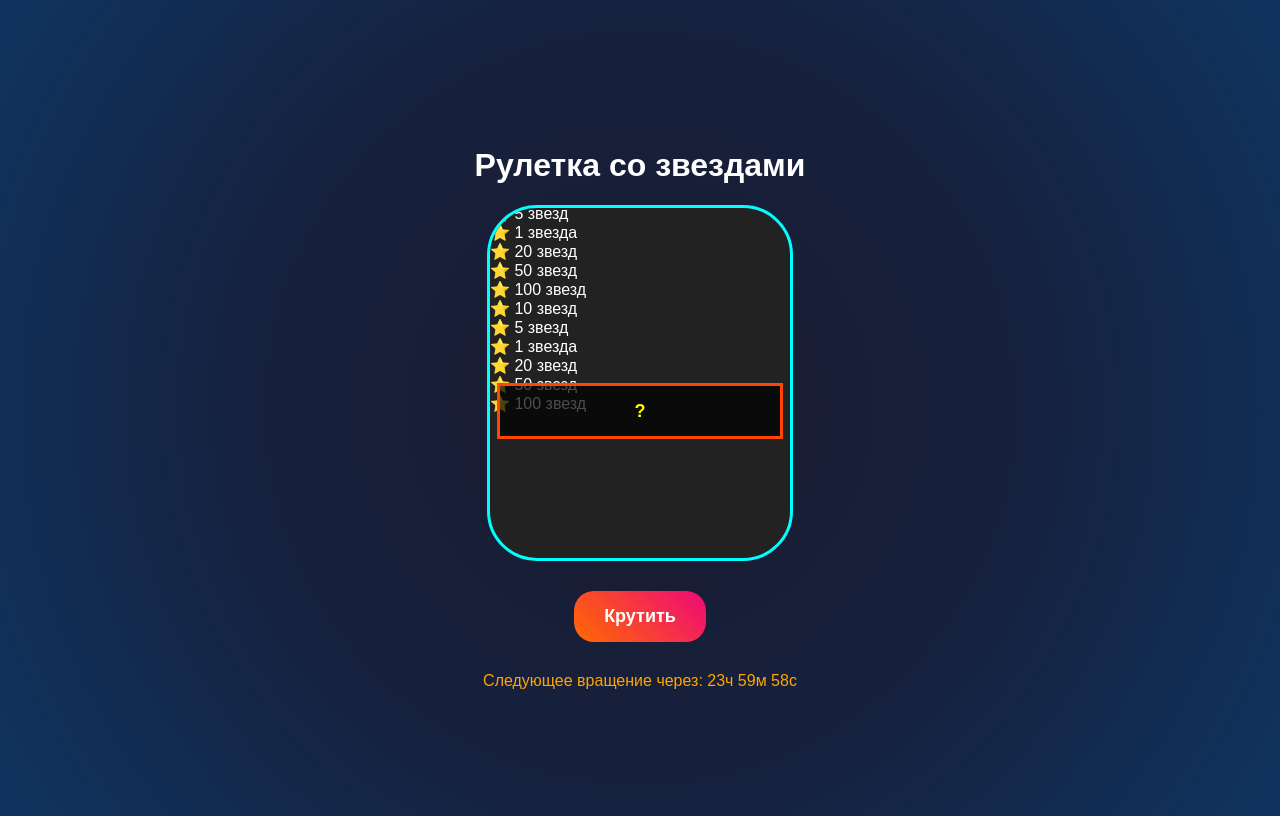
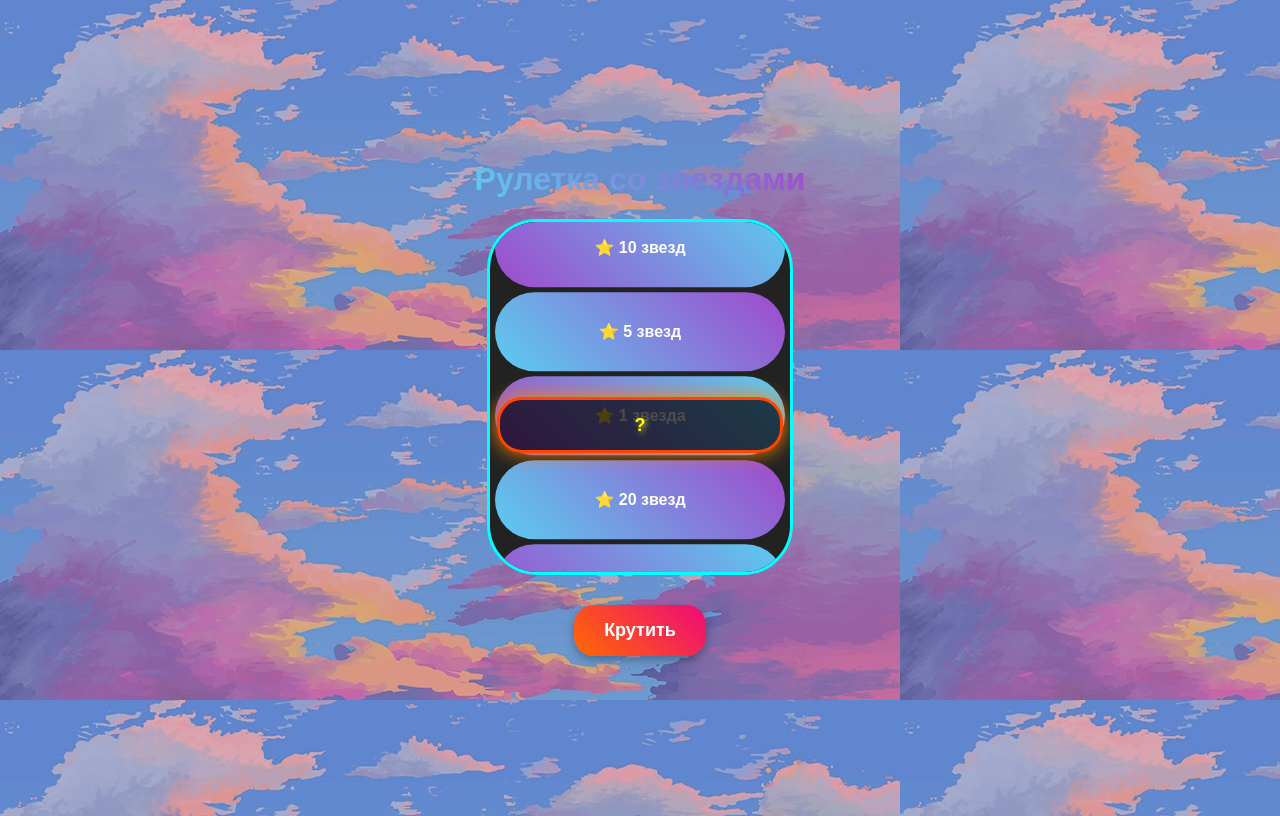
Before and after one commit to Tuychiev2005/tuychiev2006f.github.io, a plain HTML site: page index.html in a window 1280 px wide. Both pictures are taken after a click on the button "Крутить". Drawn offline with Linux system fonts and the light colour scheme.

Commit message:
Update index.html

```diff
--- a/index.html
+++ b/index.html
@@ -12,10 +12,14 @@
             justify-content: center;
             height: 100vh;
             background: radial-gradient(circle, #1a1a2e, #16213e, #0f3460);
+            background-image: url('IMG_20240726_125721_432.jpg');
             color: white;
             font-family: Arial, sans-serif;
         }
         h1 {
+            background: linear-gradient(45deg, #5bcdf0, #a049cc);
+            -webkit-background-clip: text;
+            -webkit-text-fill-color: transparent;
             font-size: 2em;
         }
         .roulette-container {
@@ -28,6 +32,21 @@
             background-color: #222;
             margin-bottom: 20px;
         }
+        .ticket {
+            padding: 30px;
+            text-align: center;
+            margin: 5px;
+            border-radius: 50px;
+            transition: opacity 0.5s ease-out;
+            color: white;
+            font-weight: bold;
+        }
+        .ticket:nth-child(odd) {
+            background: linear-gradient(45deg, #5bcdf0, #a049cc);
+        }
+        .ticket:nth-child(even) {
+            background: linear-gradient(45deg, #a049cc, #5bcdf0);
+        }
         .identifier {
             position: absolute;
             left: 50%;
@@ -36,14 +55,25 @@
             height: 50px;
             top: 50%;
             border: 3px solid #ff4500;
+            border-radius: 25px;
             background: rgba(0, 0, 0, 0.7);
-            color: yellow;
-            text-align: center;
+            box-shadow: 0 0 15px rgba(255, 69, 0, 0.8);
             display: flex;
             align-items: center;
             justify-content: center;
             font-size: 18px;
             font-weight: bold;
+            color: yellow;
+            text-shadow: 2px 2px 5px rgba(255, 255, 0, 0.7);
+            animation: glow 1.5s infinite alternate;
+        }
+        @keyframes glow {
+            from {
+                box-shadow: 0 0 10px rgba(255, 69, 0, 0.8);
+            }
+            to {
+                box-shadow: 0 0 20px rgba(255, 140, 0, 1);
+            }
         }
         .message {
             margin-top: 20px;
@@ -59,15 +89,11 @@
             border-radius: 20px;
             cursor: pointer;
             background: linear-gradient(45deg, #ff6a00, #ee0979);
+            box-shadow: 0px 4px 10px rgba(0, 0, 0, 0.3);
             margin-top: 10px;
         }
         #spinBtn:hover {
             background: linear-gradient(45deg, #ff4500, #d40078);
-        }
-        #timer {
-            font-size: 16px;
-            margin-top: 10px;
-            color: orange;
         }
     </style>
 </head>
@@ -79,12 +105,11 @@
     </div>
     <button id="spinBtn" onclick="spinRoulette()">Крутить</button>
     <div class="message" id="message"></div>
-    <div id="timer"></div>
 
     <script>
         let canSpin = true;
         const initialTickets = [
-            "⭐ 10 звезд", "⭐ 5 звезд", "⭐ 1 звезда", "⭐ 20 звезд", "⭐ 50 звезд", "⭐ 100 звезд"
+            "⭐ 10 звезд", "⭐ 5 звезд", "⭐ 1 звезда", "⭐ 20 звезд", "⭐ 50 звезд", "⭐ 100 звезд", "⭐ 500 звезд", "⭐ 1000 звезд", "⭐ 5000 звезд"
         ];
 
         function createTickets() {
@@ -101,18 +126,6 @@
 
         function spinRoulette() {
             if (!canSpin) return;
-
-            const now = new Date().getTime();
-            const lastSpin = localStorage.getItem("lastSpin");
-
-            if (lastSpin && now - lastSpin < 24 * 60 * 60 * 1000) {
-                alert("Вы уже крутили рулетку сегодня! Попробуйте снова через 24 часа.");
-                return;
-            }
-
-            localStorage.setItem("lastSpin", now);
-            updateTimer();
-
             canSpin = false;
             document.getElementById('spinBtn').disabled = true;
             document.getElementById('message').textContent = "";
@@ -121,63 +134,31 @@
             const roulette = document.getElementById('roulette');
             const tickets = document.querySelectorAll('.ticket');
             const ticketHeight = tickets[0].offsetHeight + 10;
+
             const spinTo = Math.floor(Math.random() * (tickets.length - initialTickets.length)) * ticketHeight;
 
-            setTimeout(() => {
-                roulette.style.transition = 'transform 4s ease-out';
-                roulette.style.transform = `translateY(-${spinTo}px)`;
-            }, 500);
+            roulette.style.transition = 'transform 4s ease-out';
+            roulette.style.transform = `translateY(-${spinTo}px)`;
 
             setTimeout(() => {
                 const identifier = document.getElementById('identifier');
                 const identifierRect = identifier.getBoundingClientRect();
                 const winningTicket = Array.from(tickets).find(ticket => {
                     const ticketRect = ticket.getBoundingClientRect();
-                    return ticketRect.top + ticketRect.height / 2 >= identifierRect.top &&
-                           ticketRect.top + ticketRect.height / 2 <= identifierRect.bottom;
+                    return ticketRect.top + ticketRect.height / 2 >= identifierRect.top && ticketRect.top + ticketRect.height / 2 <= identifierRect.bottom;
                 });
-
                 if (winningTicket) {
-                    const winAmount = winningTicket.textContent.match(/\d+/)[0];
                     identifier.textContent = winningTicket.textContent;
                     document.getElementById('message').textContent = `Вы выиграли ${winningTicket.textContent}!`;
-
-                    fetch('http://localhost:5000/win', {
-                        method: 'POST',
-                        headers: { 'Content-Type': 'application/json' },
-                        body: JSON.stringify({ win_amount: winAmount })
-                    }).catch(error => console.error("Ошибка отправки:", error));
                 } else {
                     document.getElementById('message').textContent = "Увы, вы ничего не получили.";
                 }
-
                 canSpin = true;
-                document.getElementById('spinBtn').disabled = true;
+                document.getElementById('spinBtn').disabled = false;
             }, 4000);
         }
 
-        function updateTimer() {
-            const lastSpin = localStorage.getItem("lastSpin");
-            if (!lastSpin) return;
-
-            const now = new Date().getTime();
-            const timeLeft = 24 * 60 * 60 * 1000 - (now - lastSpin);
-
-            if (timeLeft > 0) {
-                const hours = Math.floor(timeLeft / (1000 * 60 * 60));
-                const minutes = Math.floor((timeLeft % (1000 * 60 * 60)) / (1000 * 60));
-                const seconds = Math.floor((timeLeft % (1000 * 60)) / 1000);
-                document.getElementById('timer').textContent = `Следующее вращение через: ${hours}ч ${minutes}м ${seconds}с`;
-                document.getElementById('spinBtn').disabled = true;
-                setTimeout(updateTimer, 1000);
-            } else {
-                document.getElementById('timer').textContent = "Вы можете снова крутить рулетку!";
-                document.getElementById('spinBtn').disabled = false;
-            }
-        }
-
         createTickets();
-        updateTimer();
     </script>
 </body>
 </html>
```
